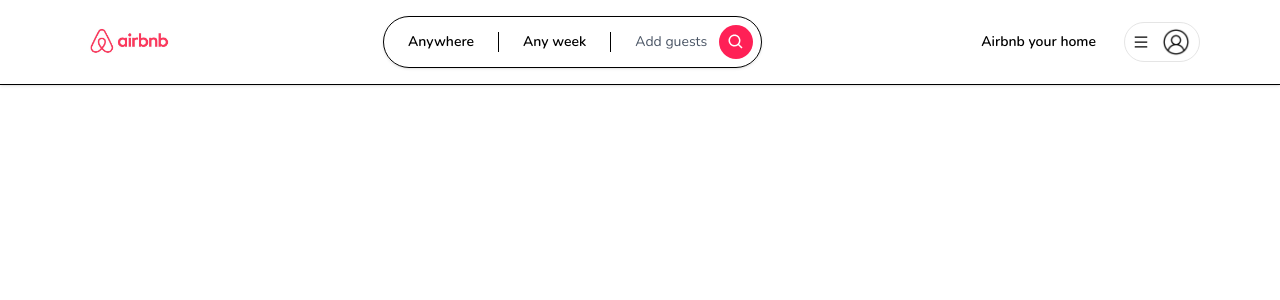
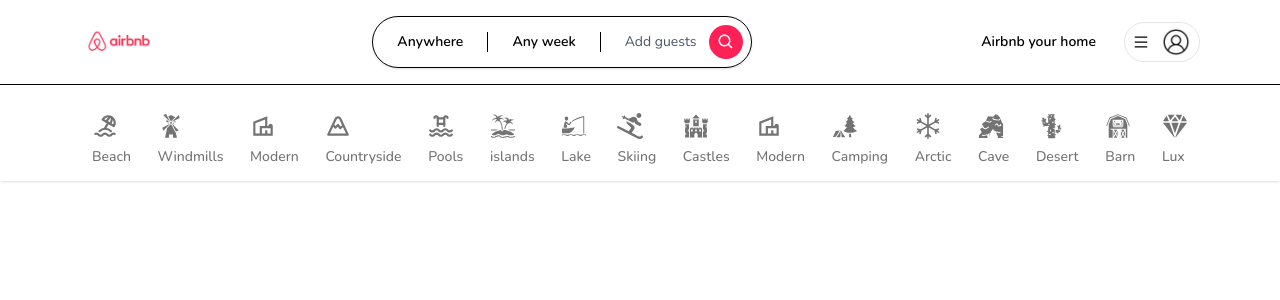
Before and after one commit to gauravdevkar27/airbnb, a Next.js app: page / in a window 1280 px wide. Shown: the top 300 px of the page. Built offline with nearby package versions, Linux system fonts and the light colour scheme; no server answers.

Commit message:
categories ui

```diff
--- a/app/actions/getCurrentUser.ts
+++ b/app/actions/getCurrentUser.ts
@@ -1,7 +1,7 @@
 import { getServerSession } from "next-auth/next";
 
 import { authOptions } from "@/pages/api/auth/[...nextauth]";
-import  Prisma  from "@/app/libs/prismadb";
+import  prisma  from "@/app/libs/prismadb";
 
 export async function getSession(){
     return await getServerSession(authOptions);
--- /dev/null
+++ b/app/components/CategoryBox.tsx
@@ -0,0 +1,71 @@
+'use client'
+import { IconType } from "react-icons"
+import { useRouter, useSearchParams } from "next/navigation";
+import { useCallback } from "react";
+import qs from 'query-string';
+
+
+interface CategoryBoxProps {
+    icon: IconType;
+    label: string;
+    selected?: boolean;
+}
+
+const CategoryBox: React.FC<CategoryBoxProps> = ({
+    icon: Icon,
+    label,
+    selected
+}) => {
+    const router = useRouter();
+    const params = useSearchParams();
+
+
+    const handleClick = useCallback(() =>{
+        let currentQuery = {};
+
+        if(params){
+            currentQuery = qs.parse(params.toString());
+        }
+        const updatedQuery: any={
+            ...currentQuery,
+            category: label
+        }
+        if(params?.get('category' ) === label){
+            delete updatedQuery.category;
+        }
+        const url = qs.stringifyUrl({
+            url: '/',
+            query: updatedQuery
+        },{ skipNull: true});
+
+        router.push(url);
+    },[label, params, router])
+
+    return (
+        <div onClick={handleClick} className={
+            `
+        flex
+         flex-col
+         itmes-center
+         justify-center
+         gap-2
+         p-3
+         border-b-2
+         hover: texxt-neutral-800
+         transition
+         cursor-pointer
+         ${selected ? 'border-b-neutral-800': 'border-transparent'}
+         ${selected ? 'border-neutral-800': 'text-neutral-500'}
+            `
+        }
+
+        >
+            <Icon size={26}/>
+            <div className="font-medium text-sm">
+                {label}
+            </div>
+        </div>
+    )
+}
+
+export default CategoryBox;
--- /dev/null
+++ b/app/components/navbar/Categories.tsx
@@ -0,0 +1,130 @@
+'use client';
+import Container from "../Container";
+import { FaSkiing } from 'react-icons/fa';
+import { BsSnow } from 'react-icons/bs';
+import { IoDiamond } from 'react-icons/io5';
+import { TbBeach, TbMountain, TbPool } from 'react-icons/tb';
+import { GiBarn, GiBoatFishing, GiCactus, GiCastle, GiCaveEntrance, GiForestCamp, GiIsland, GiWindmill } from 'react-icons/gi';
+import {MdOutlineVilla} from 'react-icons/md'
+import CategoryBox from "../CategoryBox";
+import { usePathname, useSearchParams } from "next/navigation";
+
+export const categories = [
+    {
+        label: 'Beach',
+        icon: TbBeach,
+        description: 'The property is close to the beach!'
+    },
+    {
+        label: 'Windmills',
+        icon: GiWindmill,
+        description: 'The property has windmills!'
+    },
+    {
+        label: 'Modern',
+        icon: MdOutlineVilla,
+        description: 'This property is modern!'
+    },
+    {
+        label: 'Countryside',
+        icon: TbMountain,
+        description: 'This property is in countryside!'
+    },
+    {
+        label: 'Pools',
+        icon: TbPool,
+        description: 'This property has pool!'
+    },
+    {
+        label: 'islands',
+        icon: GiIsland,
+        description: 'This property is on an isLand!'
+    },
+    {
+        label: 'Lake',
+        icon: GiBoatFishing,
+        description: 'This property is close to a lake!'
+    },
+    {
+        label: 'Skiing',
+        icon: FaSkiing,
+        description: 'This property has skiing activities!'
+    },
+    {
+        label: 'Castles',
+        icon:GiCastle,
+        description: 'This property is in castle!'
+    },
+    {
+        label: 'Modern',
+        icon: MdOutlineVilla,
+        description: 'This property is modern!'
+    },
+    {
+        label: 'Camping',
+        icon: GiForestCamp,
+        description: 'This property has camping activities!'
+    },
+    {
+        label: 'Arctic',
+        icon: BsSnow,
+        description: 'This property is has camping activities!'
+    },
+    {
+        label: 'Cave',
+        icon: GiCaveEntrance,
+        description: 'This property is in cave!'
+    },
+    {
+        label: 'Desert',
+        icon: GiCactus,
+        description: 'This property is in desert!'
+    },
+    {
+        label: 'Barn',
+        icon: GiBarn,
+        description: 'This property is in barn!'
+    },
+    {
+        label: 'Lux',
+        icon: IoDiamond,
+        description: 'This property is luxurious!'
+    }
+];
+
+const Categories = () => {
+const params = useSearchParams();
+const category = params?.get('category');
+const pathname = usePathname()
+
+const isMainPage = pathname === '/';
+
+if(!isMainPage) {
+    return null;
+}
+
+    return (
+        <Container>
+            <div className="
+         pt-4
+         flex
+         flex-row
+         items-center
+         justify-between
+         overflow-x-auto
+        ">
+            {categories.map((item) =>(
+            <CategoryBox
+             key={item.label}
+             label={item.label}
+             selected={category === item.label}
+             icon={item.icon}
+            />
+            ))}
+
+            </div>
+        </Container>
+    )
+}
+
+export default Categories;
--- a/app/components/navbar/Logo.tsx
+++ b/app/components/navbar/Logo.tsx
@@ -8,11 +8,13 @@
 
     return (
         <Image
+        onClick={()=>router.push('/')}
         alt="Logo"
-        className="hidden md:block cursor-pointer"
-        height="100"
-        width="100"
-        src="/Images/air1.png"/>
+        className="block h-8 w-auto cursor-pointer md:h-10"
+        height="40"
+        width="120"
+        src="/Images/air1.png"
+        priority/>
     )
 }
 
--- a/app/components/navbar/Navbar.tsx
+++ b/app/components/navbar/Navbar.tsx
@@ -5,7 +5,7 @@
 import Logo from './Logo';
 import UserMenu from './UserMenu'
 import { SafeUser } from '@/app/types';
-
+import Categories from './Categories';
 interface NavbarProps{
     currentUser?: SafeUser | null;
 }
@@ -28,6 +28,7 @@
                 </div>
             </Container>
           </div>
+          <Categories/>
         </div>
     )
 }
--- a/app/components/navbar/Search.tsx
+++ b/app/components/navbar/Search.tsx
@@ -27,7 +27,7 @@
             text-sm
             font-semibold
             px-6
-            border-x -[1px]
+            border-x-[1px]
             flex-1
             text-center
             ">
--- a/app/layout.tsx
+++ b/app/layout.tsx
@@ -1,3 +1,4 @@
+'use client';
 import type { Metadata } from "next";
 import { Nunito } from "next/font/google";
 import "./globals.css";
--- a/package.json
+++ b/package.json
@@ -20,6 +20,7 @@
     "next": "16.2.7",
     "next-auth": "^4.24.14",
     "pg": "^8.21.0",
+    "query-string": "^9.4.0",
     "react": "19.2.4",
     "react-dom": "19.2.4",
     "react-hook-form": "^7.77.0",
```
Also changed, not shown: 1 other file (tests, documents, lock files or other folders).
